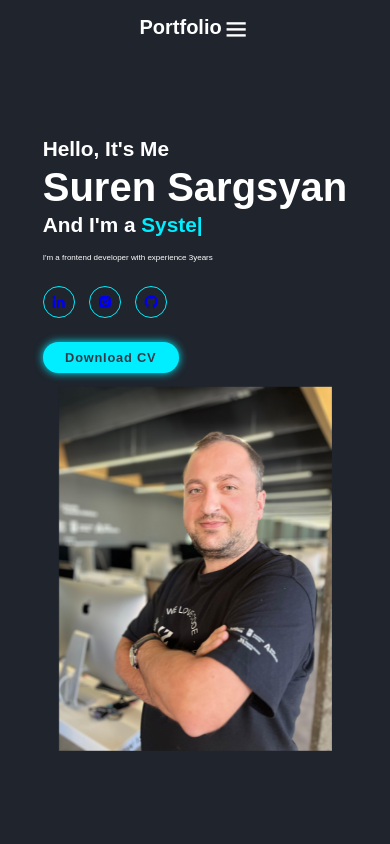
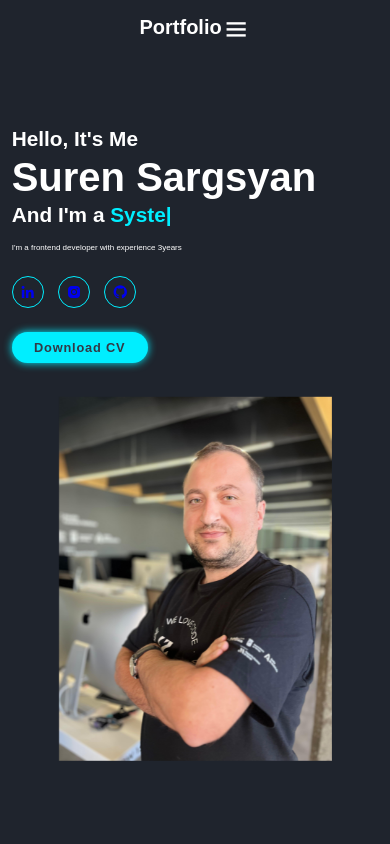
Before and after one commit to SurSargsyan/Portfolio, a plain HTML site: page index.html in a window 390 px wide. Shown: the top 844 px of the page. Drawn offline with nearby package versions, Linux system fonts and the light colour scheme.

Commit message:
change stytles home content

```diff
--- a/css/style.css
+++ b/css/style.css
@@ -80,7 +80,7 @@ section {
 }
 
 .home-img img {
-    width: 35vw;
+    width: 20vw;
     animation: floatImage 4s ease-in-out infinite;
 }
 
@@ -431,6 +431,12 @@ span {
 
     .home {
         flex-direction: column;
+        gap: 20px;
+    }
+
+    .home-content {
+        max-width: 475px;
+        width: 100%;
     }
 
     .home-content h3 {
```
